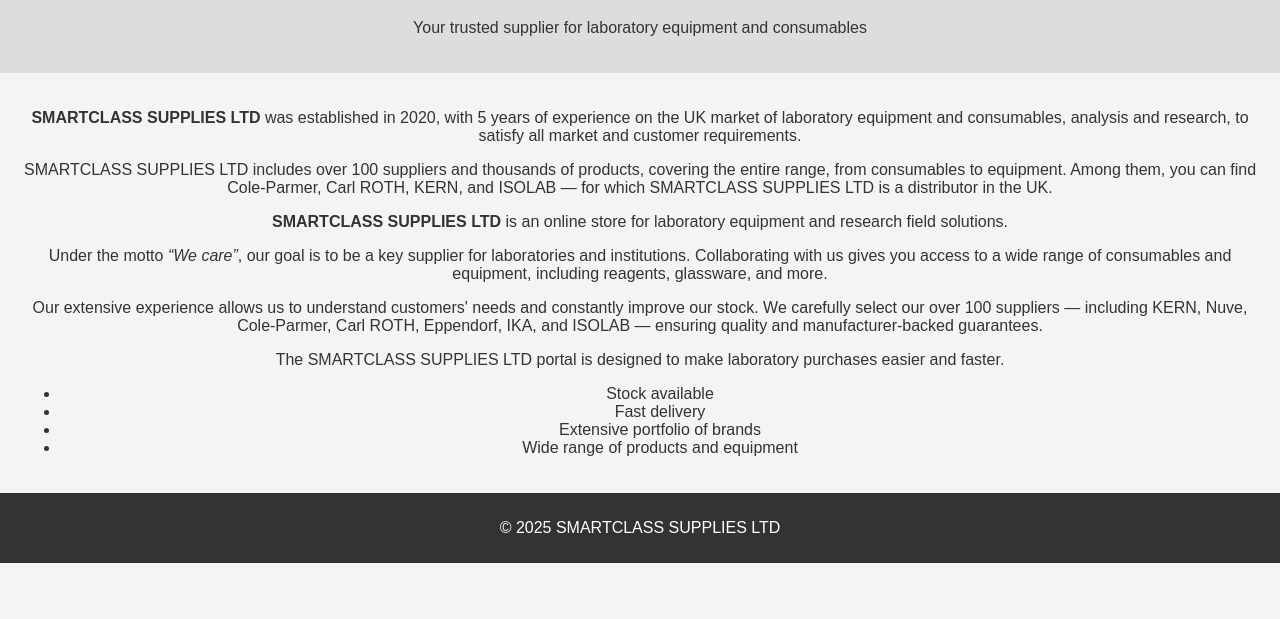
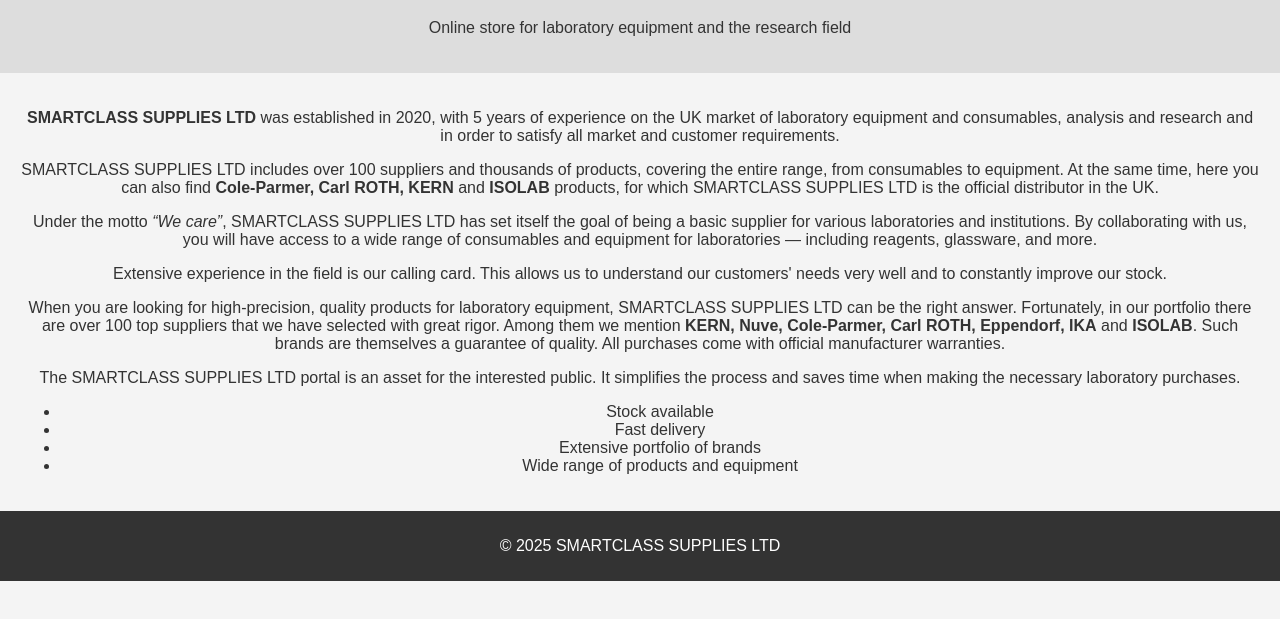
Before and after one commit to marcochessari/SMARTCLASS.SUPPLIES, a plain HTML site: page about.html in a window 1280 px wide. Shown: the part 119-738 px from the top of the page. Drawn offline with Linux system fonts and the light colour scheme.

Commit message:
Update about.html

```diff
--- a/about.html
+++ b/about.html
@@ -15,33 +15,21 @@
 
   <header>
     <h1>About SMARTCLASS SUPPLIES LTD</h1>
-    <p>Your trusted supplier for laboratory equipment and consumables</p>
+    <p>Online store for laboratory equipment and the research field</p>
   </header>
 
   <section>
-    <p>
-      <strong>SMARTCLASS SUPPLIES LTD</strong> was established in 2020, with 5 years of experience on the UK market of laboratory equipment and consumables, analysis and research, to satisfy all market and customer requirements.
-    </p>
+    <p><strong>SMARTCLASS SUPPLIES LTD</strong> was established in 2020, with 5 years of experience on the UK market of laboratory equipment and consumables, analysis and research and in order to satisfy all market and customer requirements.</p>
 
-    <p>
-      SMARTCLASS SUPPLIES LTD includes over 100 suppliers and thousands of products, covering the entire range, from consumables to equipment. Among them, you can find Cole-Parmer, Carl ROTH, KERN, and ISOLAB — for which SMARTCLASS SUPPLIES LTD is a distributor in the UK.
-    </p>
+    <p>SMARTCLASS SUPPLIES LTD includes over 100 suppliers and thousands of products, covering the entire range, from consumables to equipment. At the same time, here you can also find <strong>Cole-Parmer, Carl ROTH, KERN</strong> and <strong>ISOLAB</strong> products, for which SMARTCLASS SUPPLIES LTD is the official distributor in the UK.</p>
 
-    <p>
-      <strong>SMARTCLASS SUPPLIES LTD</strong> is an online store for laboratory equipment and research field solutions.
-    </p>
+    <p>Under the motto <em>“We care”</em>, SMARTCLASS SUPPLIES LTD has set itself the goal of being a basic supplier for various laboratories and institutions. By collaborating with us, you will have access to a wide range of consumables and equipment for laboratories — including reagents, glassware, and more.</p>
 
-    <p>
-      Under the motto <em>“We care”</em>, our goal is to be a key supplier for laboratories and institutions. Collaborating with us gives you access to a wide range of consumables and equipment, including reagents, glassware, and more.
-    </p>
+    <p>Extensive experience in the field is our calling card. This allows us to understand our customers' needs very well and to constantly improve our stock.</p>
 
-    <p>
-      Our extensive experience allows us to understand customers' needs and constantly improve our stock. We carefully select our over 100 suppliers — including KERN, Nuve, Cole-Parmer, Carl ROTH, Eppendorf, IKA, and ISOLAB — ensuring quality and manufacturer-backed guarantees.
-    </p>
+    <p>When you are looking for high-precision, quality products for laboratory equipment, SMARTCLASS SUPPLIES LTD can be the right answer. Fortunately, in our portfolio there are over 100 top suppliers that we have selected with great rigor. Among them we mention <strong>KERN, Nuve, Cole-Parmer, Carl ROTH, Eppendorf, IKA</strong> and <strong>ISOLAB</strong>. Such brands are themselves a guarantee of quality. All purchases come with official manufacturer warranties.</p>
 
-    <p>
-      The SMARTCLASS SUPPLIES LTD portal is designed to make laboratory purchases easier and faster.
-    </p>
+    <p>The SMARTCLASS SUPPLIES LTD portal is an asset for the interested public. It simplifies the process and saves time when making the necessary laboratory purchases.</p>
 
     <ul>
       <li>Stock available</li>
```
